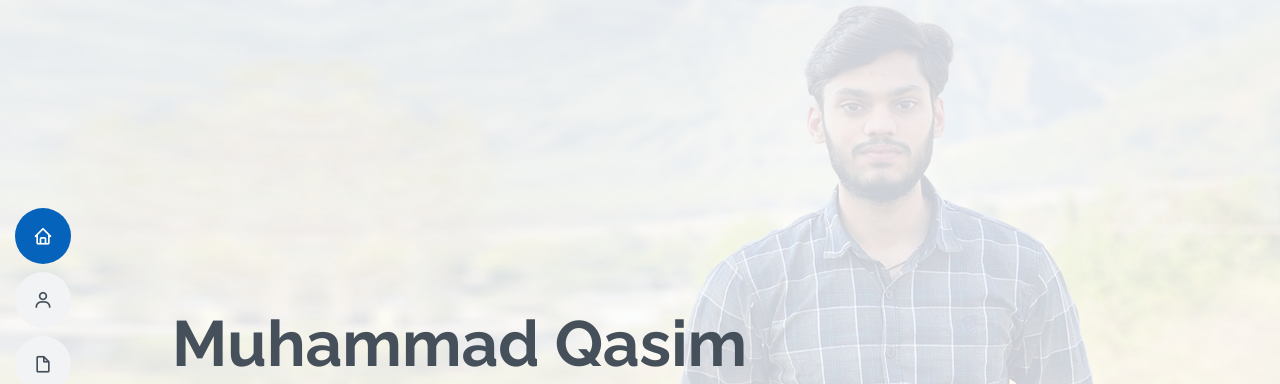
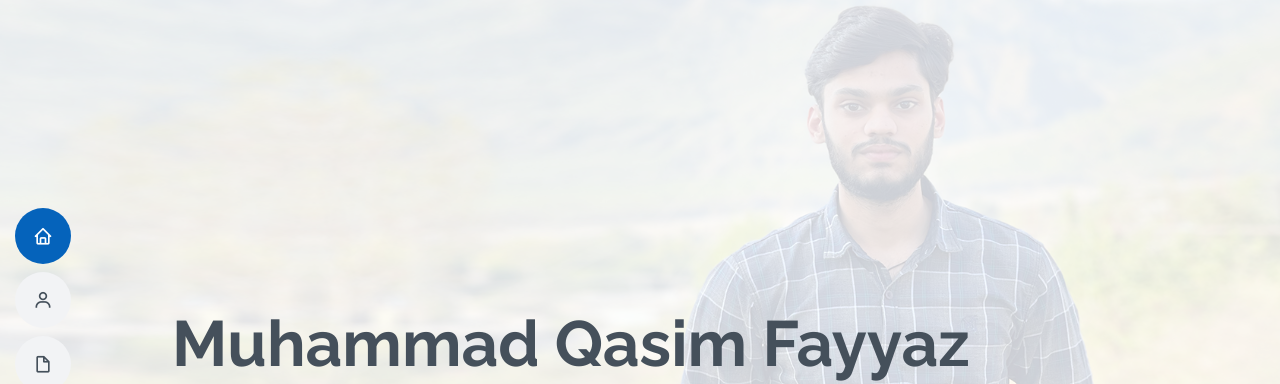
Before and after one commit to MuhammadQasimFiaz/MyResume, a plain HTML site: page index.html in a window 1280 px wide. Shown: the top 384 px of the page. Drawn offline with nearby package versions, Linux system fonts and the light colour scheme.

Commit message:
name change

```diff
--- a/index.html
+++ b/index.html
@@ -48,7 +48,7 @@
   <!-- ======= Hero Section ======= -->
   <section id="hero" class="d-flex flex-column justify-content-center">
     <div class="container" data-aos="zoom-in" data-aos-delay="100">
-      <h1>Muhammad Qasim</h1>
+      <h1>Muhammad Qasim Fayyaz</h1>
       <p>I'm <span class="typed" data-typed-items="Developer, Freelancer"></span></p>
       <div class="social-links">
         <!-- <a href="#" class="twitter"><i class="bx bxl-twitter"></i></a> -->
@@ -236,7 +236,7 @@
           <div class="col-lg-6">
             <h3 class="resume-title">Sumary</h3>
             <div class="resume-item pb-0">
-              <h4>Muhammad Qasim</h4>
+              <h4>Muhammad Qasim Fayyaz</h4>
               <p><em>Detail-oriented and dynamic Web Developer with 3+ years of experience in coding and building websites with a deep understanding of web technologies including HTML, CSS, JavaScript, and PHP. Expert in creating, customizing, and optimizing WordPress and Shopify platforms, I bring concepts to life with a focus on creating engaging user experiences and seamless functionality, delivering high-quality, scalable digital solutions within set deadlines.</em></p>
               <ul>
                 <li>Sialkot, Pakistan</li>
@@ -500,7 +500,7 @@
   <!-- ======= Footer ======= -->
   <footer id="footer">
     <div class="container">
-      <h3>Muhammad Qasim</h3>
+      <h3>Muhammad Qasim Fayyaz</h3>
       <p>Web Developer</p>
       <div class="social-links">
         <!-- <a href="#" class="twitter"><i class="bx bxl-twitter"></i></a> -->
@@ -513,7 +513,7 @@
         &copy; Copyright<strong><span></span></strong>. All Rights Reserved
       </div>
       <div class="credits">
-        Designed by <a href="https://www.fiverr.com/qasim_mughal09?up_rollout=true">Muhammad Qasim</a>
+        Designed by <a href="https://www.fiverr.com/qasim_mughal09?up_rollout=true">Muhammad Qasim Fayyaz</a>
       </div>
     </div>
   </footer>
```
